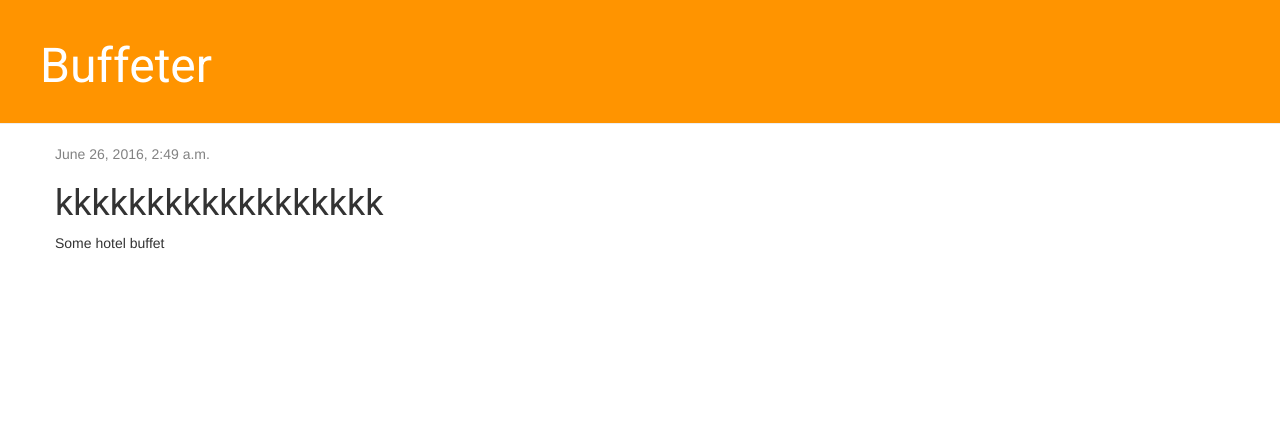
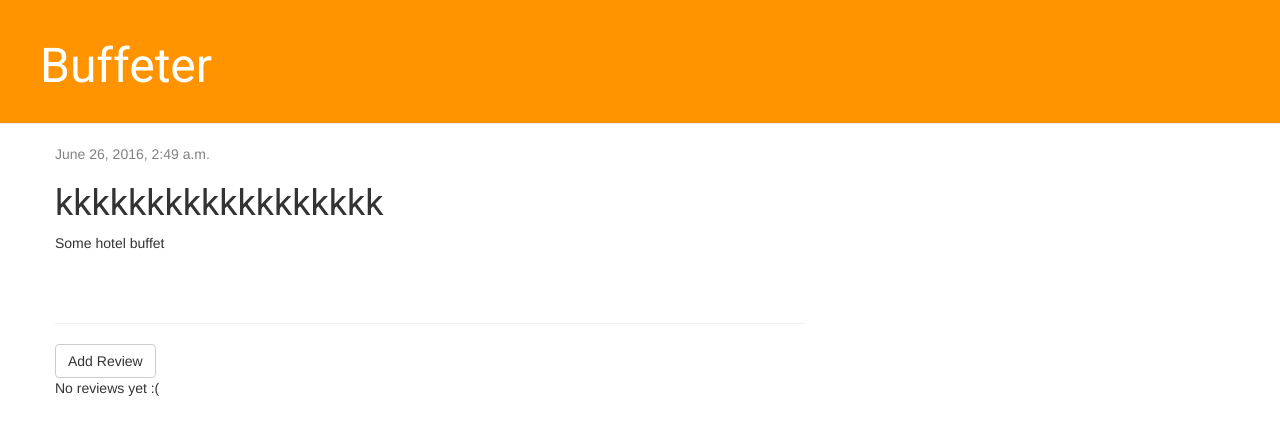
Before and after one commit to leeyh20/buffeter, a Django app: page /buffet/2/ in a window 1280 px wide. Shown: the top 435 px of the page. Run offline with Django 3.2, Linux system fonts and the light colour scheme; data comes from the database, SQL or seed files in the repository; tables that the repository leaves empty hold one stand-in row (values such as "Sample post"); some libraries are stand-ins or nearby versions.

Commit message:
Add review feature

```diff
--- a/buffetinfo/models.py
+++ b/buffetinfo/models.py
@@ -31,4 +31,34 @@ class Buffet(models.Model):
     def __str__(self):
         return self.name
 
-        #calcuateeaveragerating
+    #calcuateeaveragerating
+    def average_rating(self):
+        all_ratings = map(lambda x: x.rating, self.review_set.all())
+        return np.mean(all_ratings)
+
+    def approved_reviews(self):
+        return self.reviews.filter(approved_review=True)
+
+
+class Review(models.Model):
+    RATING_CHOICES = (
+        (1, '1'),
+        (2, '2'),
+        (3, '3'),
+        (4, '4'),
+        (5, '5'),
+    )
+    buffet = models.ForeignKey(Buffet, related_name='reviews')
+    #pub_date = models.DateTimeField('date published')
+    created_date = models.DateTimeField(default=timezone.now)
+    user_name = models.CharField(max_length=200)
+    comment = models.TextField()
+    approved_review = models.BooleanField(default=False)
+    rating = models.IntegerField(choices=RATING_CHOICES)
+
+    def approve(self):
+        self.approved_review = True
+        self.save()
+
+    def __str__(self):
+        return self.comment
--- a/buffetinfo/static/css/buffetinfo.css
+++ b/buffetinfo/static/css/buffetinfo.css
@@ -44,3 +44,7 @@ h1, h2, h3, h4 {
 .buffet h1 a, .buffet h1 a:visited {
     color: #000000;
 }
+
+.review {
+    margin: 20px 0px 20px 20px;
+}
--- a/buffetinfo/templates/buffetinfo/buffet_detail.html
+++ b/buffetinfo/templates/buffetinfo/buffet_detail.html
@@ -17,4 +17,24 @@
         <h1>{{ buffet.name }}</h1>
         <p>{{  buffet.desc|linebreaksbr }}</p>
     </div>
+
+    <hr>
+    <a class="btn btn-default" href="{% url 'add_review_to_buffet' pk=buffet.pk %}">Add Review</a>
+    {% for review in buffet.reviews.all %}
+        {% if user.is_authenticated or review.approved_review %}
+            <div class="review">
+                <div class="date">
+                    {{ review.created_date }}
+                    {% if not comment.approved_comment %}
+                        <a class="btn btn-default" href="{% url 'review_remove' pk=review.pk %}"><span class="glyphicon glyphicon-remove"></span></a>
+                        <a class="btn btn-default" href="{% url 'review_approve' pk=review.pk %}"><span class="glyphicon glyphicon-ok"></span></a>
+                    {% endif %}
+                </div>
+                <strong>{{ review.user_name }}</strong>
+                <p>{{ review.comment|linebreaks }}</p>
+            </div>
+            {% endif %}
+    {% empty %}
+        <p>No reviews yet :(</p>
+    {% endfor %}
 {% endblock %}
--- a/buffetinfo/templates/buffetinfo/buffet_list.html
+++ b/buffetinfo/templates/buffetinfo/buffet_list.html
@@ -23,6 +23,8 @@
                 	created: {{ buffet.created_date }}
                 </p>
             </div>
+            <br>
+            <a href="{% url 'buffetinfo.views.buffet_detail' pk=buffet.pk %}">Reviews: {{ buffet.approved_reviews.count }}</a>
         </div>
     {% endfor %}
 {% endblock %}
--- a/buffetinfo/urls.py
+++ b/buffetinfo/urls.py
@@ -9,4 +9,8 @@ urlpatterns = [
     url(r'^drafts/$', views.buffet_draft_list, name='buffet_draft_list'),
     url(r'^buffet/(?P<pk>\d+)/publish/$', views.buffet_publish, name='buffet_publish'),
     url(r'^buffet/(?P<pk>\d+)/remove/$', views.buffet_remove, name='buffet_remove'),
+    url(r'^buffet/(?P<pk>\d+)/review/$', views.add_review_to_buffet, name='add_review_to_buffet'),
+    url(r'^review/(?P<pk>\d+)/approve/$', views.review_approve, name='review_approve'),
+	url(r'^review/(?P<pk>\d+)/remove/$', views.review_remove, name='review_remove'),
+
 ]
--- a/buffetinfo/views.py
+++ b/buffetinfo/views.py
@@ -1,9 +1,10 @@
 
 from django.shortcuts import render, get_object_or_404
 from django.utils import timezone
-from .models import Buffet
-from .forms import BuffetForm
+from .models import Buffet, Review
+from .forms import BuffetForm, ReviewForm
 from django.shortcuts import redirect
+from django.contrib.auth.decorators import login_required
 
 def buffet_list(request):
 	buffets = Buffet.objects.filter(published_date__lte=timezone.now()).order_by('published_date')
@@ -55,3 +56,30 @@ def buffet_remove(request, pk):
     buffet = get_object_or_404(Buffet, pk=pk)
     buffet.delete()
     return redirect('buffetinfo.views.buffet_list')
+
+@login_required
+def add_review_to_buffet(request, pk):
+    buffet = get_object_or_404(Buffet, pk=pk)
+    if request.method == "POST":
+        form = ReviewForm(request.POST)
+        if form.is_valid():
+            review = form.save(commit=False)
+            review.buffet = buffet
+            review.save()
+            return redirect('buffetinfo.views.buffet_detail', pk=buffet.pk)
+    else:
+        form = ReviewForm()
+    return render(request, 'buffetinfo/add_review_to_buffet.html', {'form': form})
+
+@login_required
+def review_approve(request, pk):
+    review = get_object_or_404(Review, pk=pk)
+    review.approve()
+    return redirect('buffetinfo.views.buffet_detail', pk=review.buffet.pk)
+
+@login_required
+def review_remove(request, pk):
+    review = get_object_or_404(Review, pk=pk)
+    review_pk = review.buffet.pk
+    review.delete()
+    return redirect('buffetinfo.views.buffet_detail', pk=buffet_pk)
```
Also changed, not shown: buffetinfo/admin.py (+9 -1 lines), buffetinfo/forms.py (+8 -1 lines), buffetinfo/templates/buffetinfo/add_review_to_buffet.html (added, +9 -0 lines), buffetinfo/migrations/0004_review.py (added), buffetinfo/migrations/0005_auto_20160626_2324.py (added), buffetinfo/migrations/0006_remove_review_pub_date.py (added).
